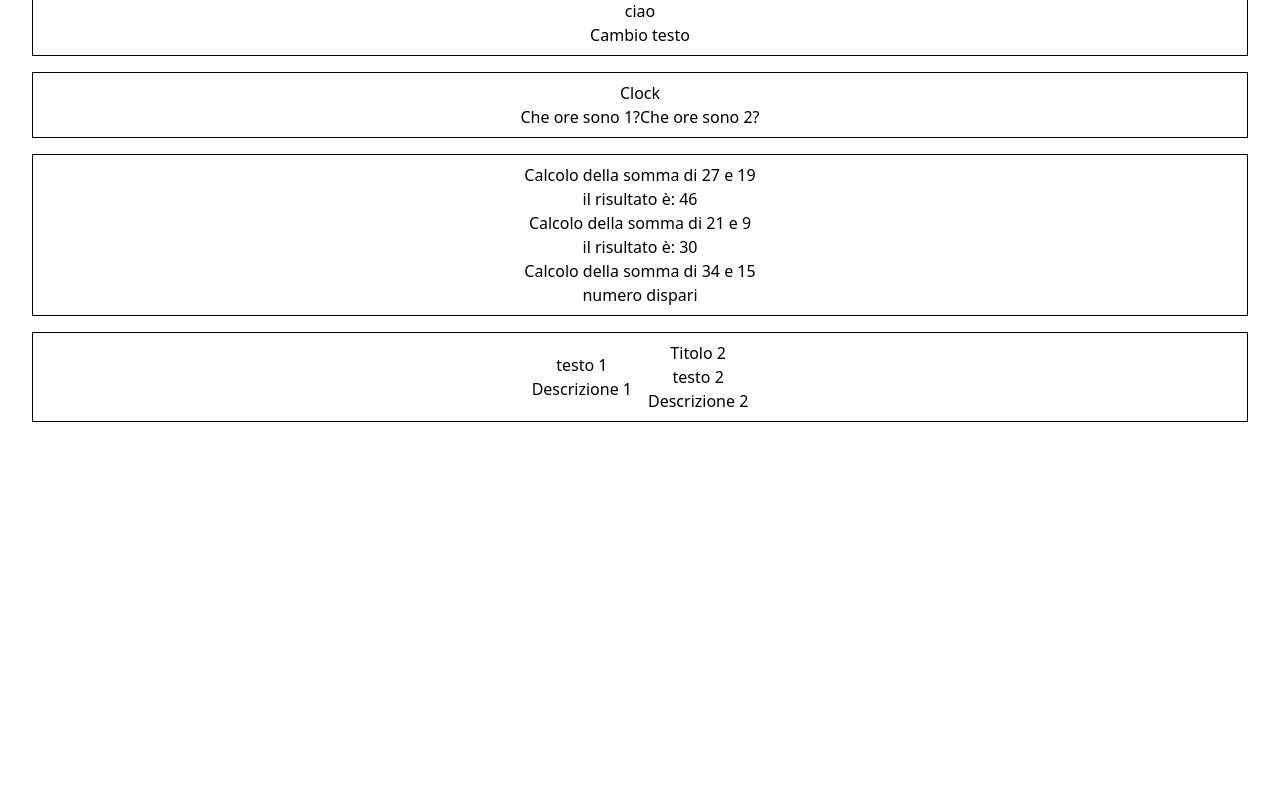
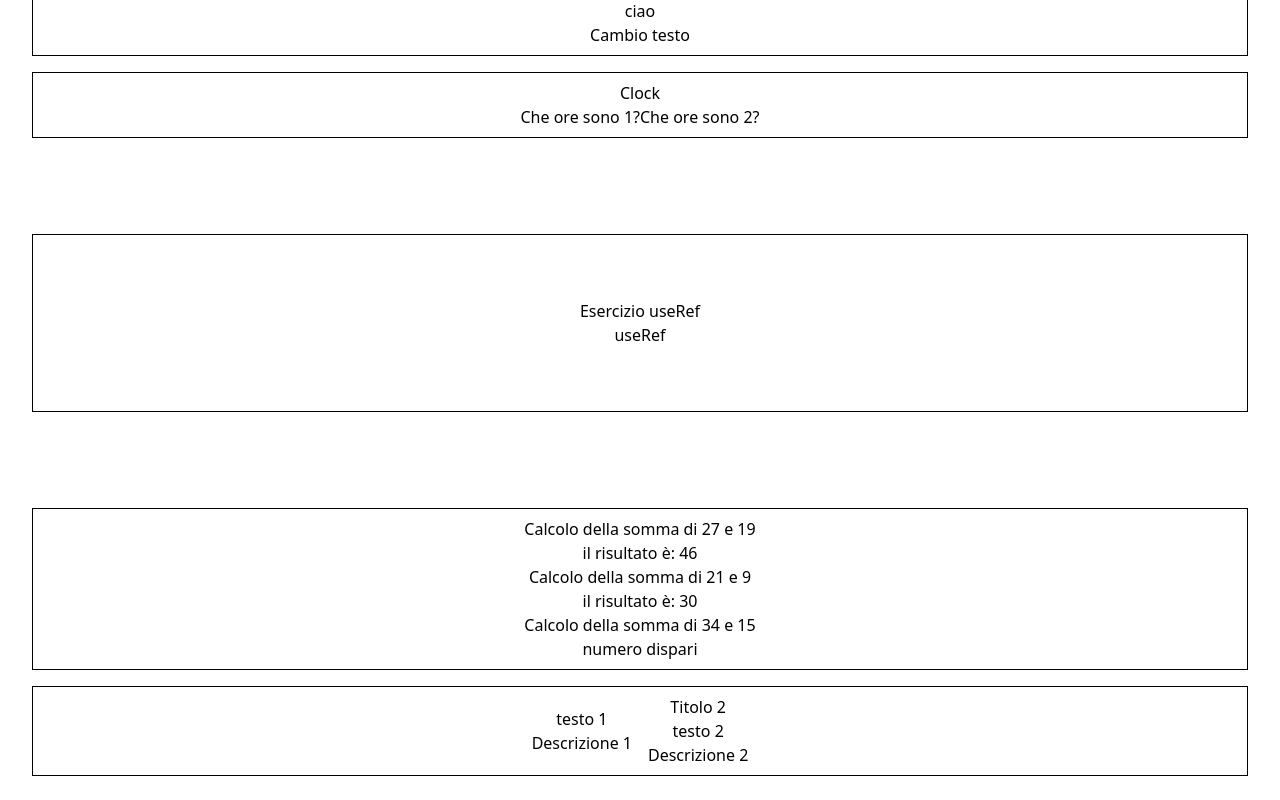
Before and after one commit to nicogheart1/fs35, a React (Vite) app in the folder react/first-react-app/: page / in a window 1280 px wide. Shown: the part 1346-2146 px from the top of the page. Before the commit the page ends 1808 px from the top, so only its background shows below. Built offline with nearby package versions, Linux system fonts and the light colour scheme.

Commit message:
esercizio useRef

```diff
--- a/react/first-react-app/src/App.jsx
+++ b/react/first-react-app/src/App.jsx
@@ -10,6 +10,7 @@ import ControlledForm from "./form/controlledForm";
 import UncontrolledForm from "./form/uncontrolledForm";
 import Card from "./Card";
 import EsercizioControlledForm from "./esercizio_controlledForm/esercizioControlledForm";
+import EsercizioRef from "./useRef/esercizioRef";
 
 // camelCase firstName
 // PascalCase FirstName
@@ -90,6 +91,11 @@ function App() {
         <Clock />
       </div>
 
+      <div className="my-24 border p-16">
+        <h2>Esercizio useRef</h2>
+        <EsercizioRef />
+      </div>
+
       <div className="my-4 p-2 border">
         <Somma num1={27} num2={19} />
 
--- /dev/null
+++ b/react/first-react-app/src/useRef/esercizioRef.jsx
@@ -0,0 +1,26 @@
+import { useEffect, useRef } from "react";
+
+const EsercizioRef = () => {
+  const isAlreadyMountedRef = useRef(false);
+
+  useEffect(() => {
+
+    console.log("passo ad ogni mount");
+
+    if (!isAlreadyMountedRef.current) {
+        console.log("montato per la prima volta");
+        isAlreadyMountedRef.current = true;
+    } else {
+        console.log("montato per la seconda volta");
+    }
+
+
+    return () => {
+        console.log("passo ad ogni unmount")
+    }
+  }, []);
+
+  return <div>useRef</div>;
+};
+
+export default EsercizioRef;
```
Also changed, not shown: react/first-react-app/src/form/uncontrolledForm.jsx (+2 -7 lines).
